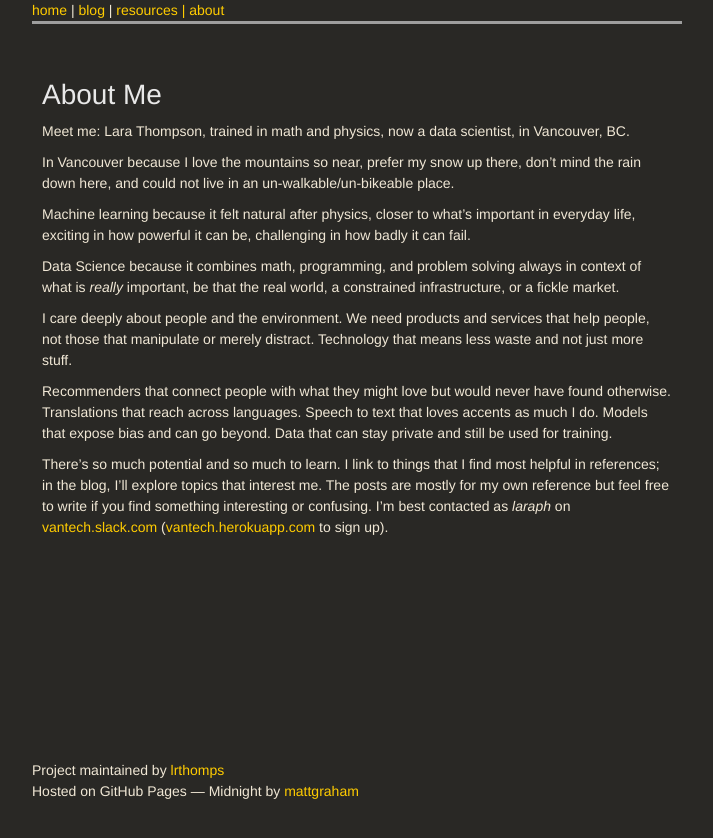
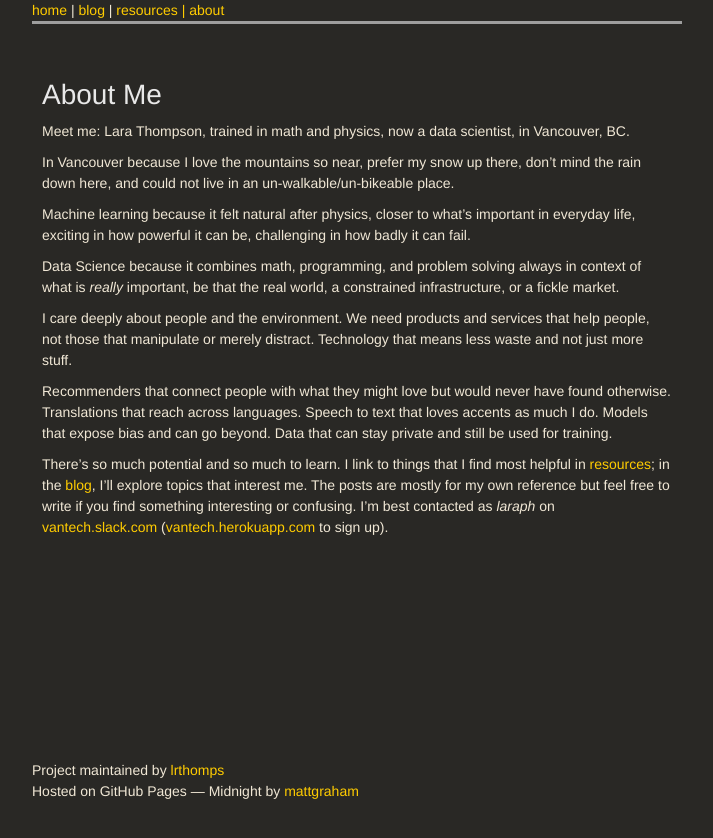
Before and after one commit to lrthomps/old_website, a Jekyll site: the page built from about.md, in a window 1280 px wide. Shown: the top 838 px of the page, without its empty margins (283-996 px from the left). Built offline with Jekyll 4.4.1, drawn with Linux system fonts in a browser that asks for light colours; some web fonts are replaced; grey boxes are pictures that could not be loaded.

Commit message:
fixed types in about.md; added links

```diff
--- a/about.md
+++ b/about.md
@@ -19,4 +19,4 @@ I care deeply about people and the environment. We need products and services th
 Recommenders that connect people with what they might love but would never have found otherwise.
 Translations that reach across languages. Speech to text that loves accents as much I do. Models that expose bias and can go beyond. Data that can stay private and still be used for training.
 
-There's so much potential and so much to learn. I link to things that I find most helpful in references; in the blog, I'll explore topics that interest me. The posts are mostly for my own reference but feel free to write if you find something interesting or confusing. I'm best contacted as *laraph* on <a href="https://vantech.slack.com">vantech.slack.com</a> (<a href="https://vantech.herokuapp.com/">vantech.herokuapp.com</a> to sign up).
+There's so much potential and so much to learn. I link to things that I find most helpful in <a href="{{ "resources.html" | relative_url }}">resources</a>; in the <a href="{{ "posts.html" | relative_url }}">blog</a>, I'll explore topics that interest me. The posts are mostly for my own reference but feel free to write if you find something interesting or confusing. I'm best contacted as *laraph* on <a href="https://vantech.slack.com">vantech.slack.com</a> (<a href="https://vantech.herokuapp.com/">vantech.herokuapp.com</a> to sign up).
```
